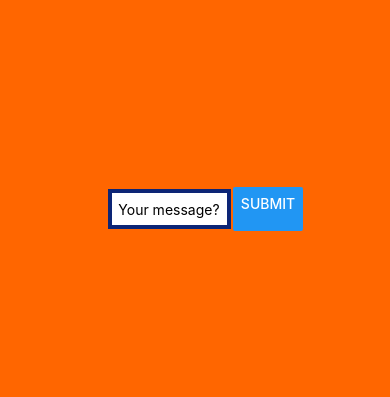
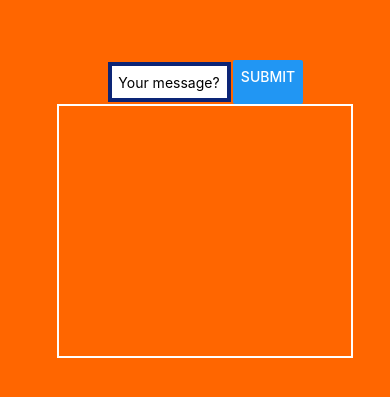
Before and after one commit to salter19/tamk-4A00EZ65-3001-kojo, a React Native app: screen / in a window 390 px wide. Shown: the part 213-610 px from the top of the page. Built offline with nearby package versions, Linux system fonts and the light colour scheme.

Commit message:
Refactor TextListView: change flat list to scrollable.

```diff
--- a/components/Exc2/TextListView.js
+++ b/components/Exc2/TextListView.js
@@ -1,5 +1,7 @@
 import React, {useState, useEffect} from 'react';
-import {Array, Text, View} from 'react-native';
+import {Text, ScrollView, StyleSheet, SafeAreaView, Touchable} from 'react-native';
+import {v4 as uuidv4} from 'uuid';
+
 
 const TextListView = ({input}) => {
 
@@ -18,10 +20,35 @@ const TextListView = ({input}) => {
     };
 
     return (
-        <View >
-            {itemsArr.map((e, index) => <Text key={index}>{e}</Text>)}
-        </View>
+        <SafeAreaView style={styles.container}>
+            <ScrollView
+                style={styles.scrollView}
+                indicatorStyle={'white'}
+            >
+                {itemsArr.map(e =>
+                <Text key={uuidv4()} style={styles.text}>{e}</Text>)}
+            </ScrollView>
+        </SafeAreaView>
     );
 };
 
+const styles = StyleSheet.create({
+    container: {
+        height: "30%",
+        width:"80%",
+        paddingHorizontal: "8%",
+        borderWidth: 2,
+        borderColor: "#ffffff"
+    },
+    scrollView: {
+        marginVertical:"8%",
+    },
+    text: {
+        color:"#ffffff",
+        fontWeight: "bold",
+        fontSize: 32,
+        lineHeight: 42,
+    }
+});
+
 export default TextListView;
```
